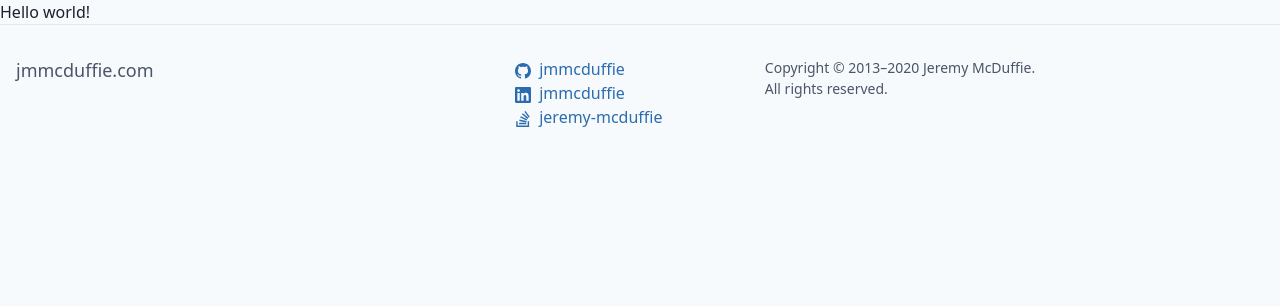
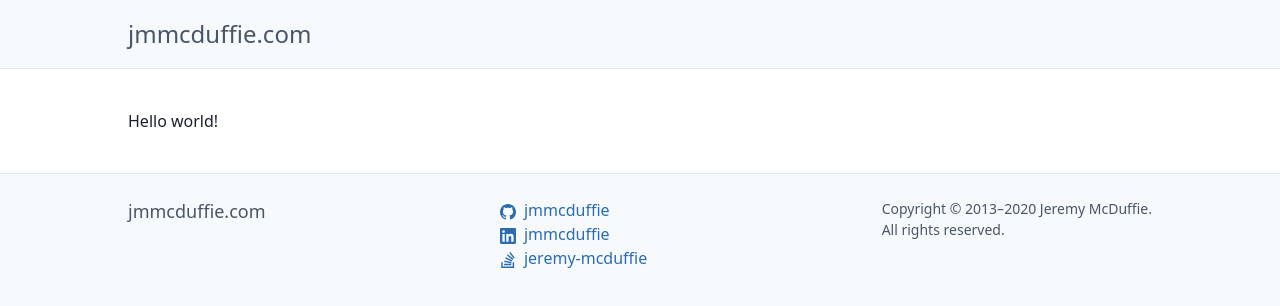
Before and after one commit to jmmcduffie/jmmcduffie.github.io, a Gatsby site: page / in a window 1280 px wide. Built offline with nearby package versions, Linux system fonts and the light colour scheme; Gatsby itself is replaced by a stand-in of ours.

Commit message:
Add Masthead and Layout components

```diff
--- /dev/null
+++ b/src/components/layout.js
@@ -0,0 +1,17 @@
+import React from 'react'
+import Masthead from '../components/masthead'
+import SiteFooter from '../components/site-footer'
+
+export default ({ children }) => (
+  <>
+    <Masthead/>
+
+    <main role="main" className="bg-white py-10 px-4">
+      <div class="max-w-screen-lg mx-auto">
+        {children}
+      </div>
+    </main>
+
+    <SiteFooter/>
+  </>
+)
--- /dev/null
+++ b/src/components/masthead.js
@@ -0,0 +1,10 @@
+import React from 'react'
+import { Link } from 'gatsby'
+
+export default () => (
+  <header role="banner" className="border-b py-4 px-4 text-gray-700">
+    <div className="max-w-screen-lg mx-auto">
+      <Link to="/" rel="author" className="text-2xl hover:text-blue-700">jmmcduffie.com</Link>
+    </div>
+  </header>
+)
--- a/src/components/site-footer.js
+++ b/src/components/site-footer.js
@@ -9,11 +9,11 @@ const SocialLink = ({ href, icon, children }) => (
 )
 
 export default () => (
-  <footer role="contentinfo" className="border-t py-8 px-4 text-gray-700">
-    <div className="max-w-screen-xl mx-auto space-y-4 md:space-y-0 md:flex">
-      <p className="md:w-2/5 text-lg">jmmcduffie.com</p>
+  <footer role="contentinfo" className="border-t py-6 px-4 text-gray-700">
+    <div className="max-w-screen-lg mx-auto space-y-4 md:space-y-0 md:flex justify-between">
+      <p className="text-lg">jmmcduffie.com</p>
 
-      <ul className="flex flex-wrap -ml-4 md:block md:m-0 md:w-1/5 ">
+      <ul className="flex flex-wrap -ml-4 md:block md:m-0">
         <li className="ml-4 md:m-0">
           <SocialLink href="https://github.com/jmmcduffie" icon="github">jmmcduffie</SocialLink>
         </li>
@@ -25,7 +25,7 @@ export default () => (
         </li>
       </ul>
 
-      <p className="md:w-2/5 md:ml-auto">
+      <p>
         <small className="block text-sm">Copyright &copy; 2013–{new Date().getFullYear()} Jeremy McDuffie.</small>
         <small className="block text-sm">All rights reserved.</small>
       </p>
--- a/src/pages/index.js
+++ b/src/pages/index.js
@@ -1,9 +1,8 @@
 import React from 'react'
-import SiteFooter from '../components/site-footer'
+import Layout from '../components/layout'
 
 export default () => (
-  <>
-    <div>Hello world!</div>
-    <SiteFooter />
-  </>
+  <Layout>
+    Hello world!
+  </Layout>
 )
```
